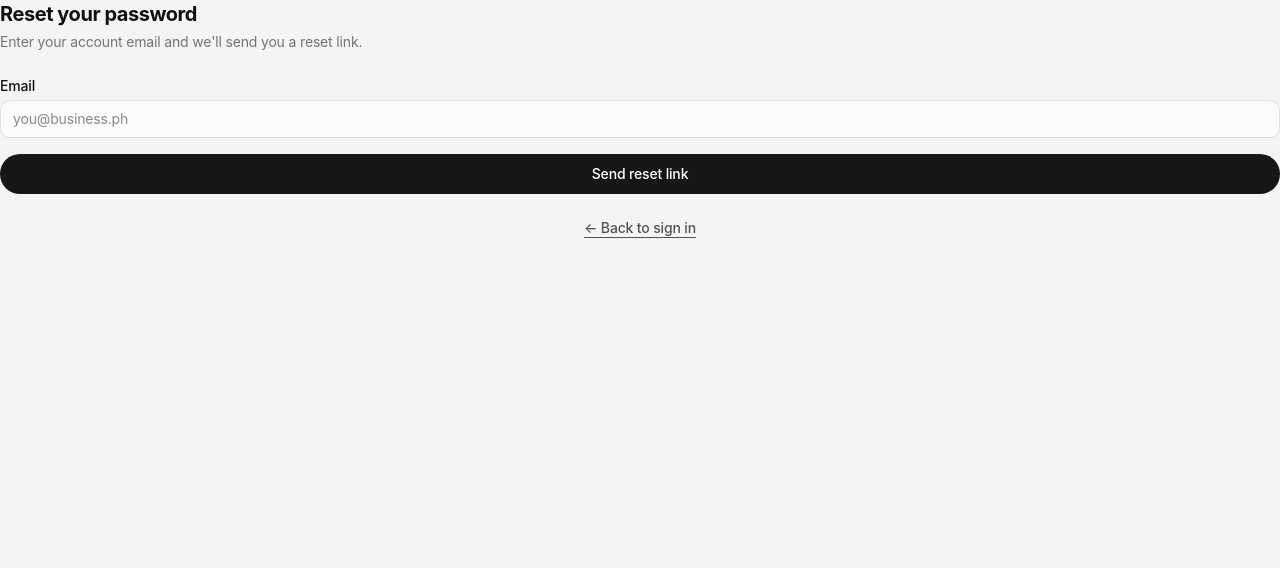
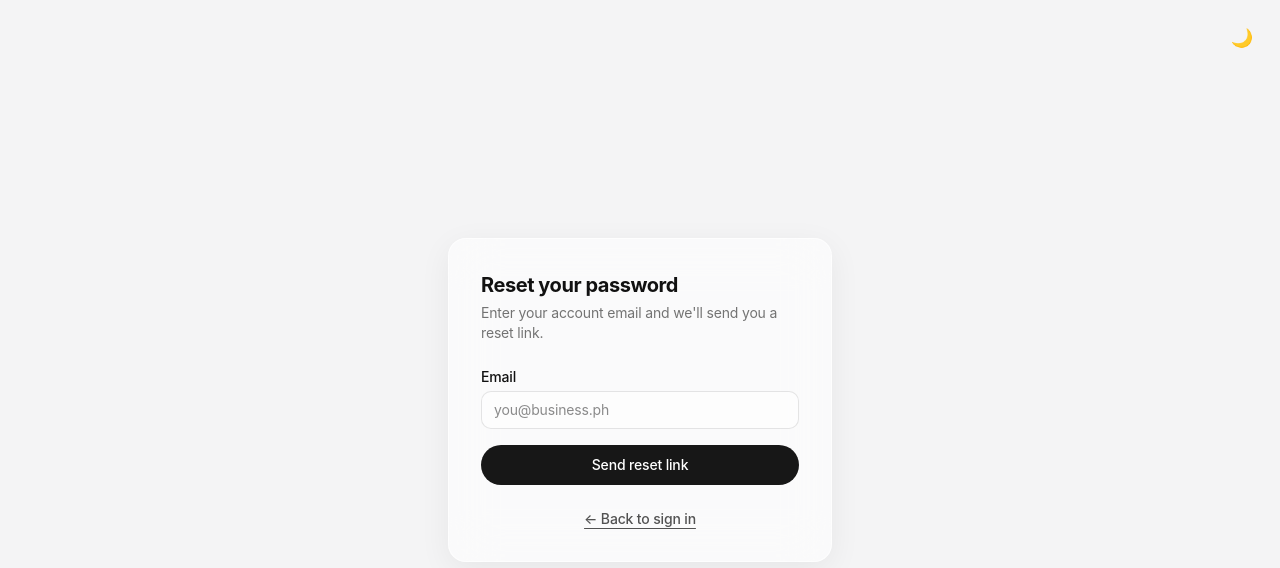
Before and after one commit to rgorgonia/ims-perfume, a Next.js app: page /login/forgot in a window 1280 px wide. Shown: the top 568 px of the page. Built offline with nearby package versions, Linux system fonts and the light colour scheme; no server answers; the database is empty.

Commit message:
fix(login): wrap forgot-password page in centered card layout matching sign-in

```diff
--- a/src/app/login/forgot/page.tsx
+++ b/src/app/login/forgot/page.tsx
@@ -3,6 +3,7 @@
 import { useState } from "react";
 import Link from "next/link";
 import { createClient } from "@/lib/supabase/client";
+import ThemeToggle from "@/components/theme-toggle";
 
 const inputCls =
   "w-full rounded-[10px] border border-black/10 bg-white/60 px-3 py-2 text-sm text-neutral-900 outline-none focus:border-neutral-500/60 focus:ring-2 focus:ring-neutral-400/40 dark:border-white/10 dark:bg-white/5 dark:text-white";
@@ -27,7 +28,12 @@ export default function ForgotPasswordPage() {
   }
 
   return (
-    <div className="space-y-6">
+    <div className="relative flex min-h-screen items-center justify-center p-8">
+      <div className="absolute right-5 top-5">
+        <ThemeToggle />
+      </div>
+      <main className="soft w-full max-w-sm space-y-6 rounded-[18px] p-8">
+        <div className="space-y-6">
       <div>
         <h1 className="text-xl font-bold tracking-tight">Reset your password</h1>
         <p className="mt-1 text-sm text-neutral-500 dark:text-slate-400">
@@ -80,6 +86,8 @@ export default function ForgotPasswordPage() {
           ← Back to sign in
         </Link>
       </p>
+        </div>
+      </main>
     </div>
   );
 }
```
